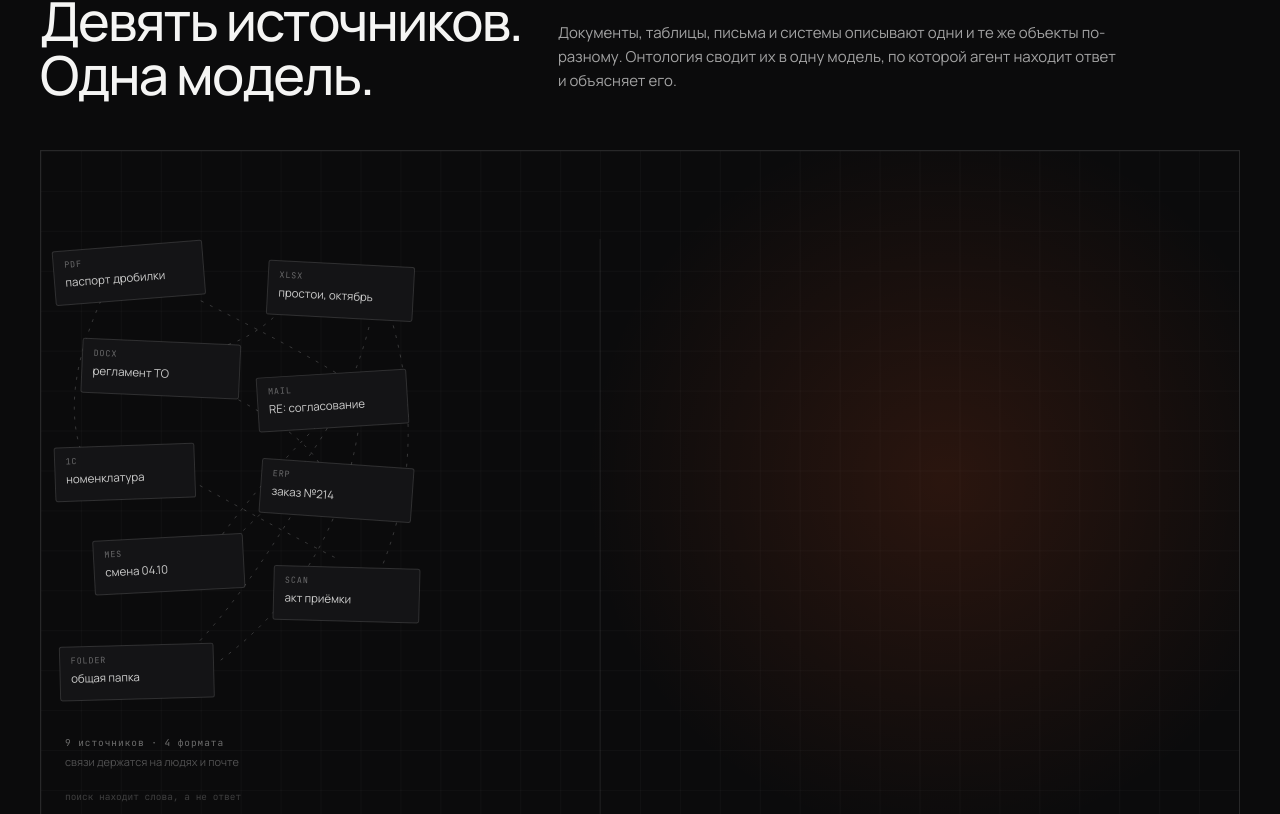
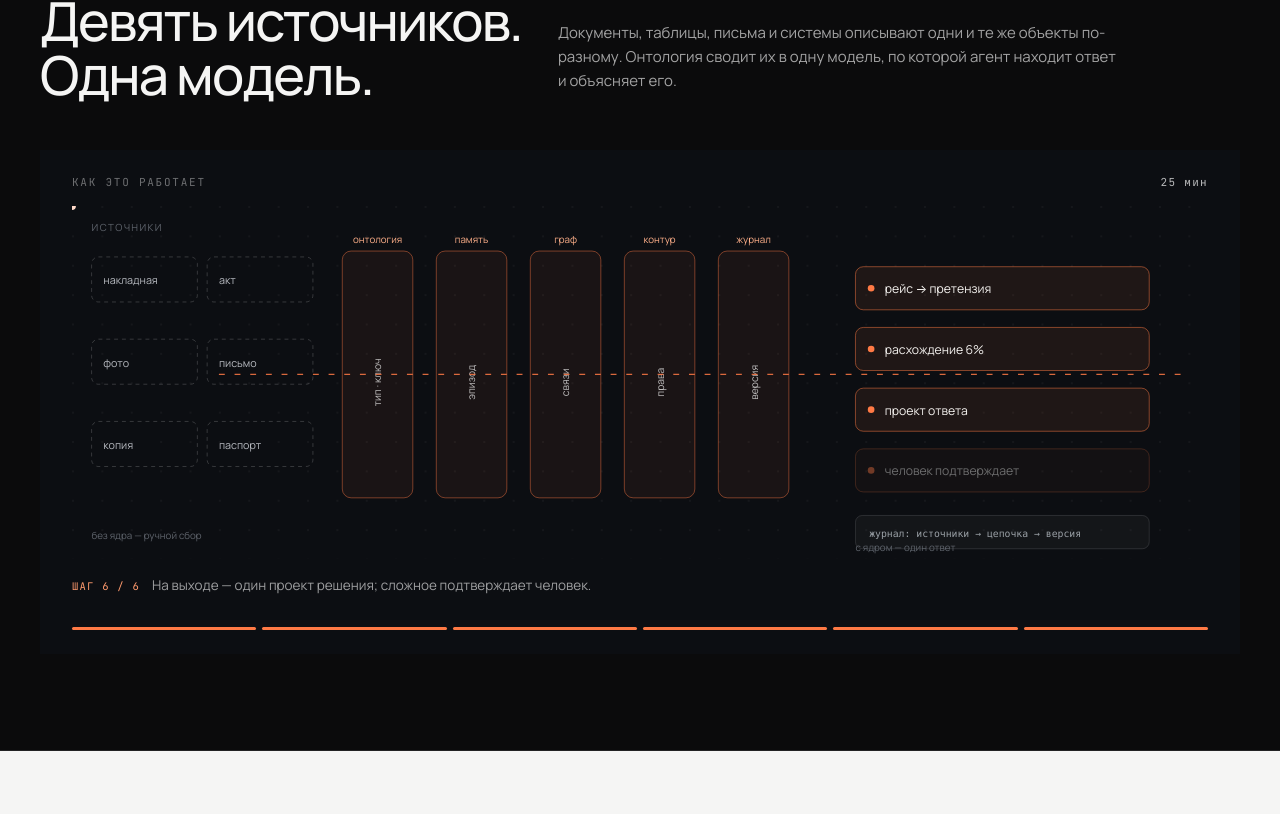
Before and after one commit to eshigarov/cortex, a Next.js app: page /cortex/core in a window 1280 px wide. Shown: the part 906-1720 px from the top of the page. Built offline with nearby package versions, Linux system fonts and the light colour scheme.

Commit message:
site: /core — горизонтальная анимация «источники → слои → решение» по раскадровке

```diff
--- a/app/core/page.tsx
+++ b/app/core/page.tsx
@@ -1,6 +1,6 @@
 import Link from "next/link";
 
-import CoreAnimation from "@/components/core-animation";
+import CoreFlow from "@/components/core-flow";
 
 const modules = [
   {
@@ -90,7 +90,7 @@ export default function CorePage() {
               Онтология сводит их в одну модель, по которой агент находит ответ и объясняет его.
             </p>
           </div>
-          <CoreAnimation className="mt-12" />
+          <CoreFlow className="mt-12" />
         </div>
       </section>
 
--- /dev/null
+++ b/components/core-flow.tsx
@@ -0,0 +1,170 @@
+"use client";
+
+import { useEffect, useRef, useState } from "react";
+
+const GATES = ["онтология", "память", "граф", "контур", "журнал"];
+const GATE_HINT = ["тип · ключ", "эпизод", "связи", "права", "версия"];
+
+const DOCS = ["накладная", "акт", "фото", "письмо", "копия", "паспорт"];
+
+const CHAIN = ["рейс → претензия", "расхождение 6%", "проект ответа", "человек подтверждает"];
+
+const STEPS = [
+  { t: 0, caption: "Шесть источников: накладная, акт, фото, переписка, копия, паспорт. Связей между ними нет.", timer: "4 ч 00 мин" },
+  { t: 1, caption: "Документы проходят онтологию: файлы становятся сущностями с типом и ключом.", timer: "3 ч 20 мин" },
+  { t: 2, caption: "Граф связывает объекты: накладная, акт и фото сходятся в один рейс, копия склеивается с оригиналом.", timer: "2 ч 10 мин" },
+  { t: 3, caption: "Контур исполнения: агент проверяет по правилам и в пределах выданных прав.", timer: "1 ч 05 мин" },
+  { t: 4, caption: "Журнал фиксирует источники, цепочку вывода и версию модели и данных.", timer: "40 мин" },
+  { t: 5, caption: "На выходе — один проект решения; сложное подтверждает человек.", timer: "25 мин" },
+];
+
+export default function CoreFlow({ className = "" }: { className?: string }) {
+  const ref = useRef<HTMLDivElement>(null);
+  const [step, setStep] = useState(0);
+  const [reduced, setReduced] = useState(false);
+
+  useEffect(() => {
+    const el = ref.current;
+    if (!el) return;
+    if (window.matchMedia("(prefers-reduced-motion: reduce)").matches) {
+      setReduced(true);
+      setStep(STEPS.length - 1);
+      return;
+    }
+    let timer: ReturnType<typeof setTimeout>;
+    let cancelled = false;
+    const io = new IntersectionObserver(
+      (entries) => {
+        if (!entries.some((e) => e.isIntersecting)) return;
+        io.disconnect();
+        let i = 0;
+        const tick = () => {
+          if (cancelled) return;
+          i += 1;
+          if (i >= STEPS.length) {
+            timer = setTimeout(() => {
+              i = 0;
+              setStep(0);
+              timer = setTimeout(tick, 900);
+            }, 3200);
+            return;
+          }
+          setStep(i);
+          timer = setTimeout(tick, 1500);
+        };
+        timer = setTimeout(tick, 900);
+      },
+      { threshold: 0.15 },
+    );
+    io.observe(el);
+    return () => {
+      cancelled = true;
+      io.disconnect();
+      clearTimeout(timer);
+    };
+  }, []);
+
+  const cur = STEPS[step];
+  const gatesDone = step >= 2;
+  const chainCount = step >= 5 ? 4 : step === 4 ? 3 : step === 3 ? 2 : step === 2 ? 1 : 0;
+  const journalOn = step >= 4;
+
+  return (
+    <div ref={ref} className={"w-full bg-[#0c0e12] py-6 " + className}>
+      <div className="mx-auto max-w-[1500px] px-5 sm:px-8">
+        <div className="flex flex-wrap items-baseline justify-between gap-3">
+          <p className="font-mono text-[11px] uppercase tracking-[0.16em] text-white/40">как это работает</p>
+          <p className="font-mono text-[11px] tracking-[0.12em] text-white/40">
+            <span className="text-white/70">{cur.timer}</span>
+          </p>
+        </div>
+
+        <div className="mt-4 overflow-x-auto">
+          <svg viewBox="0 0 1160 360" className="min-w-[860px] w-full" role="img" aria-label="Поток документов слева направо через слои ядра к решению">
+            <defs>
+              <pattern id="cf-dots" width="30" height="30" patternUnits="userSpaceOnUse">
+                <circle cx="1" cy="1" r="1" fill="#ffffff" opacity="0.05" />
+              </pattern>
+            </defs>
+            <rect width="1160" height="360" fill="url(#cf-dots)" />
+
+            <text x="20" y="26" fontSize="10" fill="#5f646c" letterSpacing="0.14em">ИСТОЧНИКИ</text>
+            {DOCS.map((d, i) => {
+              const x = 20 + (i % 2) * 118;
+              const y = 52 + Math.floor(i / 2) * 84;
+              const on = step >= 1;
+              return (
+                <g key={d} opacity={on ? 1 : 0.25} style={{ transition: "opacity .6s ease" }}>
+                  <rect x={x} y={y} width="108" height="46" rx="7" fill="none" stroke="#ffffff" strokeOpacity={0.18} strokeDasharray="4 4" />
+                  <text x={x + 12} y={y + 28} fontSize="11" fill="#b6b9bf">{d}</text>
+                </g>
+              );
+            })}
+
+            {GATES.map((g, i) => {
+              const x = 276 + i * 96;
+              const active = step >= 1 && (step === 1 || gatesDone);
+              const lit = step > 1 + i || gatesDone;
+              return (
+                <g key={g} opacity={lit || active ? 1 : 0.35} style={{ transition: "opacity .5s ease" }}>
+                  <rect x={x} y="46" width="72" height="252" rx="9" fill={lit ? "rgba(255,122,69,0.06)" : "rgba(255,255,255,0.02)"}
+                    stroke={lit ? "rgba(255,122,69,0.45)" : "rgba(255,255,255,0.12)"} />
+                  <text x={x + 36} y="38" textAnchor="middle" fontSize="10" fill={lit ? "#ffb08a" : "#8d9298"}>{g}</text>
+                  <text
+                    transform={"rotate(-90 " + (x + 36) + " 180)"}
+                    x={x + 36}
+                    y={184}
+                    textAnchor="middle"
+                    fontSize="10.5"
+                    fill={lit ? "rgba(255,255,255,0.72)" : "rgba(255,255,255,0.28)"}
+                    style={{ transition: "fill .4s ease" }}
+                  >
+                    {GATE_HINT[i]}
+                  </text>
+                </g>
+              );
+            })}
+
+            <path d="M150 172 L1140 172" stroke="#ff7a45" strokeWidth="1.4" strokeDasharray="6 10" opacity={0.35 + 0.1 * Math.min(step, 5)} />
+            <circle r="4" fill="#ffd9c9">
+              <animateMotion dur="3.4s" repeatCount="indefinite" path="M150 172 L1120 172" />
+            </circle>
+
+            {CHAIN.map((c, i) => {
+              const y = 62 + i * 62;
+              const on = i < chainCount;
+              return (
+                <g key={c} opacity={on ? 1 : 0.15} style={{ transition: "opacity .5s ease" }}>
+                  <rect x="800" y={y} width="300" height="44" rx="8" fill="rgba(255,122,69,0.08)" stroke="rgba(255,122,69,0.5)" />
+                  <circle cx="816" cy={y + 22} r="3.4" fill="#ff7a45" />
+                  <text x="830" y={y + 27} fontSize="12.5" fill="#f4f2ef">{c}</text>
+                </g>
+              );
+            })}
+
+            <g opacity={journalOn ? 1 : 0.2} style={{ transition: "opacity .5s ease" }}>
+              <rect x="800" y="316" width="300" height="34" rx="7" fill="rgba(255,255,255,0.03)" stroke="rgba(255,255,255,0.12)" />
+              <text x="814" y="338" fontSize="10" fill="#9aa0a6" fontFamily="ui-monospace,Menlo,monospace">
+                журнал: источники → цепочка → версия
+              </text>
+            </g>
+
+            <text x="20" y="340" fontSize="10" fill="#5f646c">без ядра — ручной сбор</text>
+            <text x="800" y="352" fontSize="10" fill="#5f646c" opacity={step >= 5 ? 1 : 0.35}>с ядром — один ответ</text>
+          </svg>
+        </div>
+
+        <div className="mt-4 flex min-h-[44px] items-baseline gap-3">
+          <span className="font-mono text-[10.5px] uppercase tracking-[0.12em] text-[#ff9a6d]">шаг {step + 1} / {STEPS.length}</span>
+          <span className="text-[13.5px] text-white/60">{cur.caption}</span>
+        </div>
+
+        <div className="mt-2 flex gap-1.5">
+          {STEPS.map((s, i) => (
+            <span key={s.caption} className="h-[3px] flex-1 rounded-full" style={{ background: i <= step ? "#ff7a45" : "rgba(255,255,255,0.12)" }} />
+          ))}
+        </div>
+      </div>
+    </div>
+  );
+}
```
